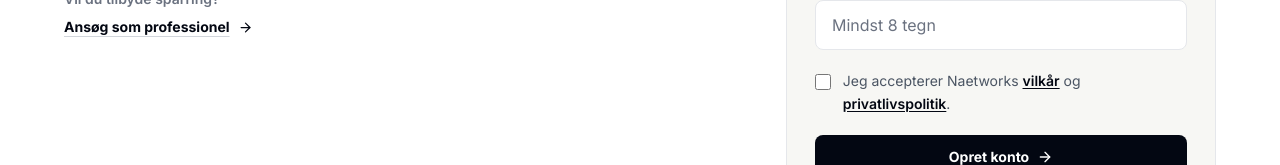
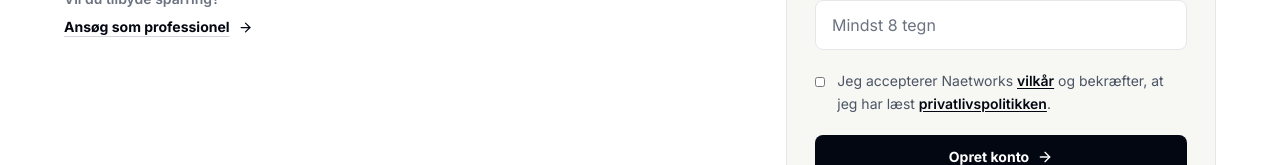
Before and after one commit to mikkelstreet-png/Naetwork, a Next.js app: page /signup in a window 1280 px wide. Shown: the part 473-638 px from the top of the page. Built offline with nearby package versions, Linux system fonts and the light colour scheme; no server answers.

Commit message:
Deepen product quality and trust architecture

```diff
--- a/app/signup/page.tsx
+++ b/app/signup/page.tsx
@@ -21,7 +21,7 @@ export default function SignupPage() {
     setError('');
 
     if (!accepted) {
-      setError('Accepter vilkår og privatlivspolitik for at oprette en konto.');
+      setError('Accepter vilkårene og bekræft, at du har læst privatlivspolitikken.');
       setLoading(false);
       return;
     }
@@ -35,6 +35,7 @@ export default function SignupPage() {
           role: 'candidate',
           termsAcceptedAt: new Date().toISOString(),
           termsVersion: TERMS_VERSION,
+          privacyNoticedAt: new Date().toISOString(),
           privacyVersion: PRIVACY_VERSION,
         },
         emailRedirectTo: `${window.location.origin}/auth/callback?next=/match`,
@@ -83,7 +84,7 @@ export default function SignupPage() {
           <h2 className="text-2xl font-black text-gray-950">Opret kandidatkonto</h2>
           <p className="mt-2 text-sm leading-relaxed text-gray-500">Det tager under ét minut.</p>
 
-          <form onSubmit={handleSubmit} className="mt-7 space-y-5">
+          <form onSubmit={handleSubmit} className="mt-7 space-y-5" aria-busy={loading}>
             <div>
               <label htmlFor="signup-name" className="mb-2 block text-sm font-semibold text-gray-700">Fulde navn</label>
               <input id="signup-name" type="text" autoComplete="name" required value={name} onChange={(event) => setName(event.target.value)} className="w-full rounded-lg border border-gray-200 bg-white px-4 py-3 outline-none transition-colors focus:border-gray-950" placeholder="Dit fulde navn" />
@@ -99,7 +100,7 @@ export default function SignupPage() {
 
             <label className="flex items-start gap-3 text-sm leading-relaxed text-gray-600">
               <input type="checkbox" required checked={accepted} onChange={(event) => setAccepted(event.target.checked)} className="mt-1 h-4 w-4 accent-gray-950" />
-              <span>Jeg accepterer Naetworks <Link href="/terms" className="font-semibold text-gray-950 underline underline-offset-2">vilkår</Link> og <Link href="/privacy" className="font-semibold text-gray-950 underline underline-offset-2">privatlivspolitik</Link>.</span>
+              <span>Jeg accepterer Naetworks <Link href="/terms" className="font-semibold text-gray-950 underline underline-offset-2">vilkår</Link> og bekræfter, at jeg har læst <Link href="/privacy" className="font-semibold text-gray-950 underline underline-offset-2">privatlivspolitikken</Link>.</span>
             </label>
 
             {error && <p role="alert" className="rounded-lg border border-red-200 bg-red-50 px-4 py-3 text-sm text-red-700">{error}</p>}
```
